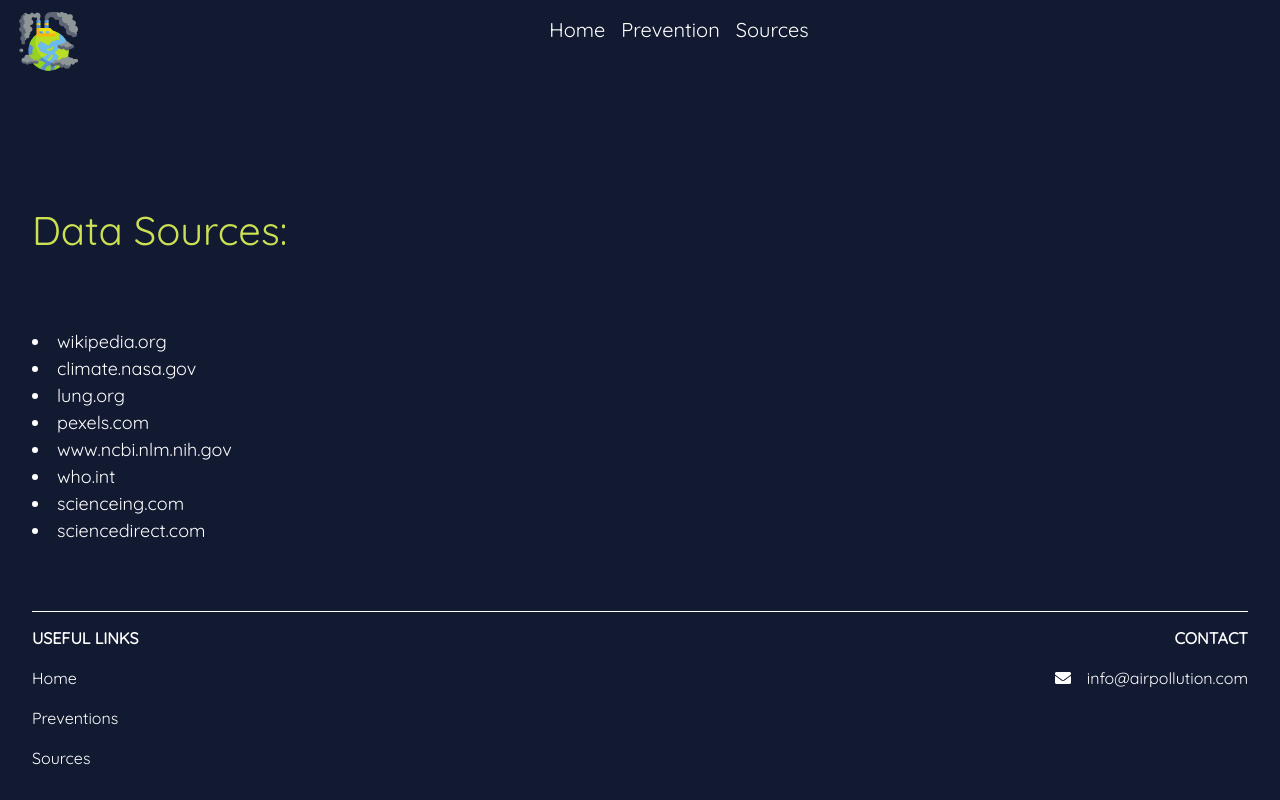
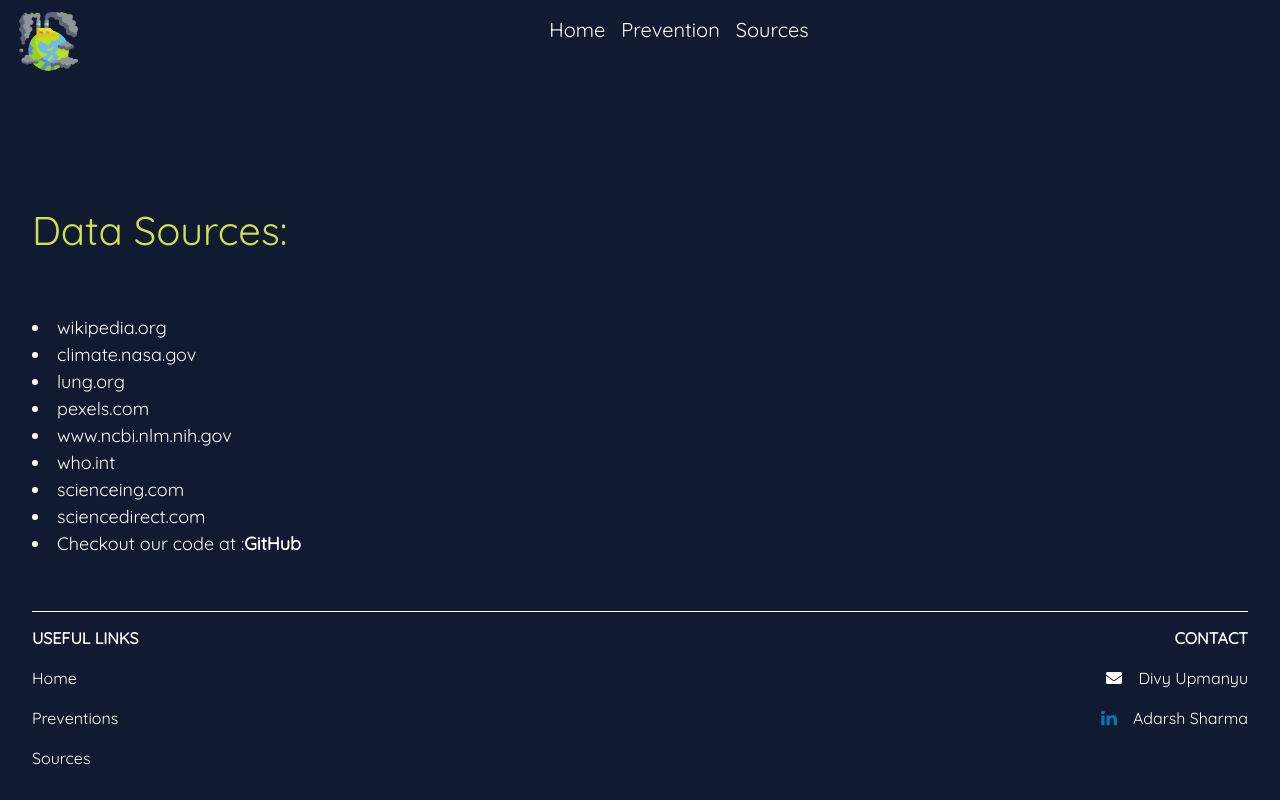
Before and after one commit to ad0rshcodes/air-pollution, a React (Create React App) app: page /sources in a window 1280 px wide. Built offline with nearby package versions, Linux system fonts and the light colour scheme.

Commit message:
chore: minor touchup.

```diff
--- a/src/components/Footer.jsx
+++ b/src/components/Footer.jsx
@@ -29,14 +29,13 @@ export default function Footer() {
                   Sources
                 </a>
               </p>
-
             </div>
             <div className="justify-end">
               <h6 className="uppercase font-semibold mb-4 flex justify-center md:justify-end">
                 Contact
               </h6>
 
-              <p className="flex items-center justify-center md:justify-end mb-4">
+              <div className="flex items-center justify-center md:justify-end mb-4">
                 <svg /* Svg for mail logo */
                   aria-hidden="true"
                   focusable="false"
@@ -52,8 +51,36 @@ export default function Footer() {
                     d="M502.3 190.8c3.9-3.1 9.7-.2 9.7 4.7V400c0 26.5-21.5 48-48 48H48c-26.5 0-48-21.5-48-48V195.6c0-5 5.7-7.8 9.7-4.7 22.4 17.4 52.1 39.5 154.1 113.6 21.1 15.4 56.7 47.8 92.2 47.6 35.7.3 72-32.8 92.3-47.6 102-74.1 131.6-96.3 154-113.7zM256 320c23.2.4 56.6-29.2 73.4-41.4 132.7-96.3 142.8-104.7 173.4-128.7 5.8-4.5 9.2-11.5 9.2-18.9v-19c0-26.5-21.5-48-48-48H48C21.5 64 0 85.5 0 112v19c0 7.4 3.4 14.3 9.2 18.9 30.6 23.9 40.7 32.4 173.4 128.7 16.8 12.2 50.2 41.8 73.4 41.4z"
                   ></path>
                 </svg>
-                info@airpollution.com
-              </p>
+                <div>
+                  <a href="mailto:hello@divyupmanyu.in">Divy Upmanyu</a>
+                </div>
+              </div>
+              <div className="flex items-center justify-center md:justify-end mb-4">
+                <svg
+                  xmlns="http://www.w3.org/2000/svg"
+                  viewBox="0 0 64 64"
+                  aria-labelledby="title"
+                  aria-describedby="desc"
+                  role="img"
+                  className="w-4 mr-4"
+                >
+                  <title>Linkedin</title>
+                  <desc>A color styled icon from Orion Icon Library.</desc>
+                  <path
+                    data-name="layer1"
+                    fill="#0077b7"
+                    d="M1.15 21.7h13V61h-13zm46.55-1.3c-5.7 0-9.1 2.1-12.7 6.7v-5.4H22V61h13.1V39.7c0-4.5 2.3-8.9 7.5-8.9s8.3 4.4 8.3 8.8V61H64V38.7c0-15.5-10.5-18.3-16.3-18.3zM7.7 2.6C3.4 2.6 0 5.7 0 9.5s3.4 6.9 7.7 6.9 7.7-3.1 7.7-6.9S12 2.6 7.7 2.6z"
+                  ></path>
+                </svg>
+                <div>
+                  <a
+                    href="https://www.linkedin.com/in/adarsharma-in"
+                    target="_blank"
+                  >
+                    Adarsh Sharma
+                  </a>
+                </div>
+              </div>
             </div>
           </div>
         </div>
--- a/src/components/Predictions.jsx
+++ b/src/components/Predictions.jsx
@@ -12,7 +12,6 @@ export default function Predictions() {
     let pred = (2 / 3) * (i - 2016) + 16.4;
     predictions.push(pred);
   }
-
 
   console.log(years);
   console.log(predictions);
@@ -37,9 +36,8 @@ export default function Predictions() {
   });
   return (
     <>
-    <div >
+      <div>
         <div className="leadMagnet my-14 sm:px-2">
-
           <div className="text-lg">
             Based on the dataset given in the problem statement, we can deduce
             that the no of people affected by air pollution is growing linearly
@@ -133,7 +131,6 @@ export default function Predictions() {
               </tbody>
             </table>
             {/* 1st table ends */}
-
             {/* 2nd tabel starts*/}
             <table className="table-fixed text-lg">
               <thead>
@@ -195,6 +192,15 @@ export default function Predictions() {
             </table>
             {/* 2nd Table ends */}
           </div>
+          <div className="readme text-center">
+            To know about how predictions are calculated. Check out :
+            <a
+              href="http://github.com/adarsharma-in/air-pollution"
+              className="font-bold	"
+            >
+              README file :)
+            </a>
+          </div>
         </div>
       </div>
     </>
--- a/src/components/Sources.jsx
+++ b/src/components/Sources.jsx
@@ -1,21 +1,72 @@
 //Source page element function
-export default function Sources(){
-    return(<>
-
-    <div className="src-h1">
-        Data Sources:
-    </div>
-    <ui className="src-ui">
-        <li><a href="https://www.wikipedia.org" target="_blank">wikipedia.org</a></li>
-        <li><a href="https://climate.nasa.gov/vital-signs/carbon-dioxide/" target="_blank">climate.nasa.gov</a></li>
-        <li><a href="https://www.lung.org/lung-health-diseases" target="_blank">lung.org</a></li>
-        <li><a href="https://www.pexels.com" target="_blank" >pexels.com</a></li>
-        <li><a href="https://www.ncbi.nlm.nih.gov" target="_blank">www.ncbi.nlm.nih.gov</a></li>
-        <li><a href="https://www.who.int/health-topics/air-pollution" target="_blank">who.int</a></li>
-        <li><a href="http://www.scienceing.com/" target="_blank"></a>scienceing.com</li>
-        <li><a href="https://www.sciencedirect.com/science/article/pii/B9780128167786000011" target="_blank">sciencedirect.com</a></li>
-    </ui>
-
+export default function Sources() {
+  return (
+    <>
+      <div className="src-h1">Data Sources:</div>
+      <ui className="src-ui">
+        <li>
+          <a href="https://www.wikipedia.org" target="_blank">
+            wikipedia.org
+          </a>
+        </li>
+        <li>
+          <a
+            href="https://climate.nasa.gov/vital-signs/carbon-dioxide/"
+            target="_blank"
+          >
+            climate.nasa.gov
+          </a>
+        </li>
+        <li>
+          <a href="https://www.lung.org/lung-health-diseases" target="_blank">
+            lung.org
+          </a>
+        </li>
+        <li>
+          <a href="https://www.pexels.com" target="_blank">
+            pexels.com
+          </a>
+        </li>
+        <li>
+          <a href="https://www.ncbi.nlm.nih.gov" target="_blank">
+            www.ncbi.nlm.nih.gov
+          </a>
+        </li>
+        <li>
+          <a
+            href="https://www.who.int/health-topics/air-pollution"
+            target="_blank"
+          >
+            who.int
+          </a>
+        </li>
+        <li>
+          <a href="http://www.scienceing.com/" target="_blank"></a>
+          scienceing.com
+        </li>
+        <li>
+          <a
+            href="https://www.sciencedirect.com/science/article/pii/B9780128167786000011"
+            target="_blank"
+          >
+            sciencedirect.com
+          </a>
+        </li>
+        <li>
+          <a
+            href="https://www.sciencedirect.com/science/article/pii/B9780128167786000011"
+            target="_blank"
+          >
+            Checkout our code at :
+            <a
+              href="http://github.com/adarsharma-in/air-pollution"
+              className="font-bold	"
+            >
+              GitHub
+            </a>
+          </a>
+        </li>
+      </ui>
     </>
-    );
+  );
 }
```
Also changed, not shown: src/components/PreventionPage.jsx (+162 -61 lines), src/index.css (+8 -11 lines). Lines whose indentation alone changed are shown as unchanged.
